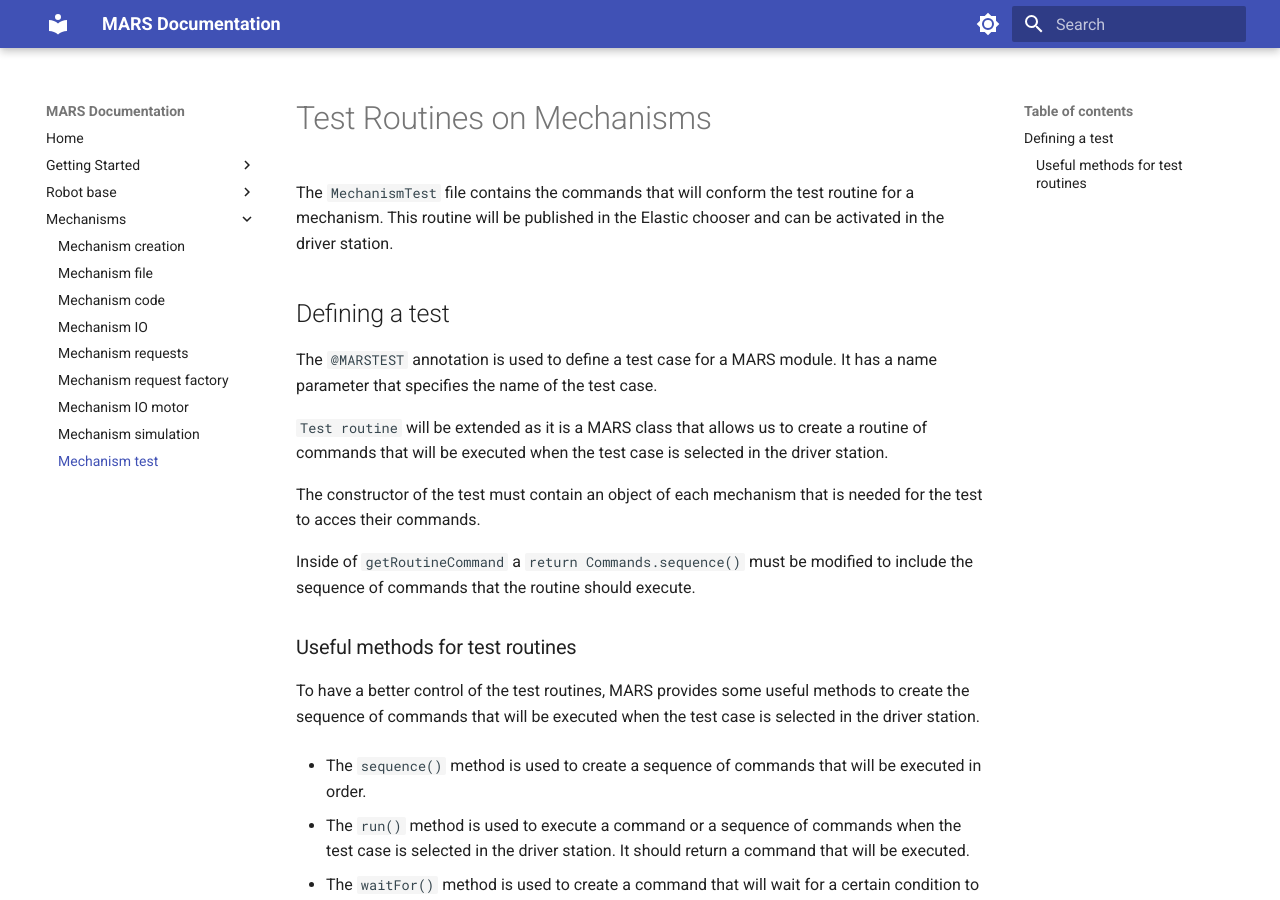
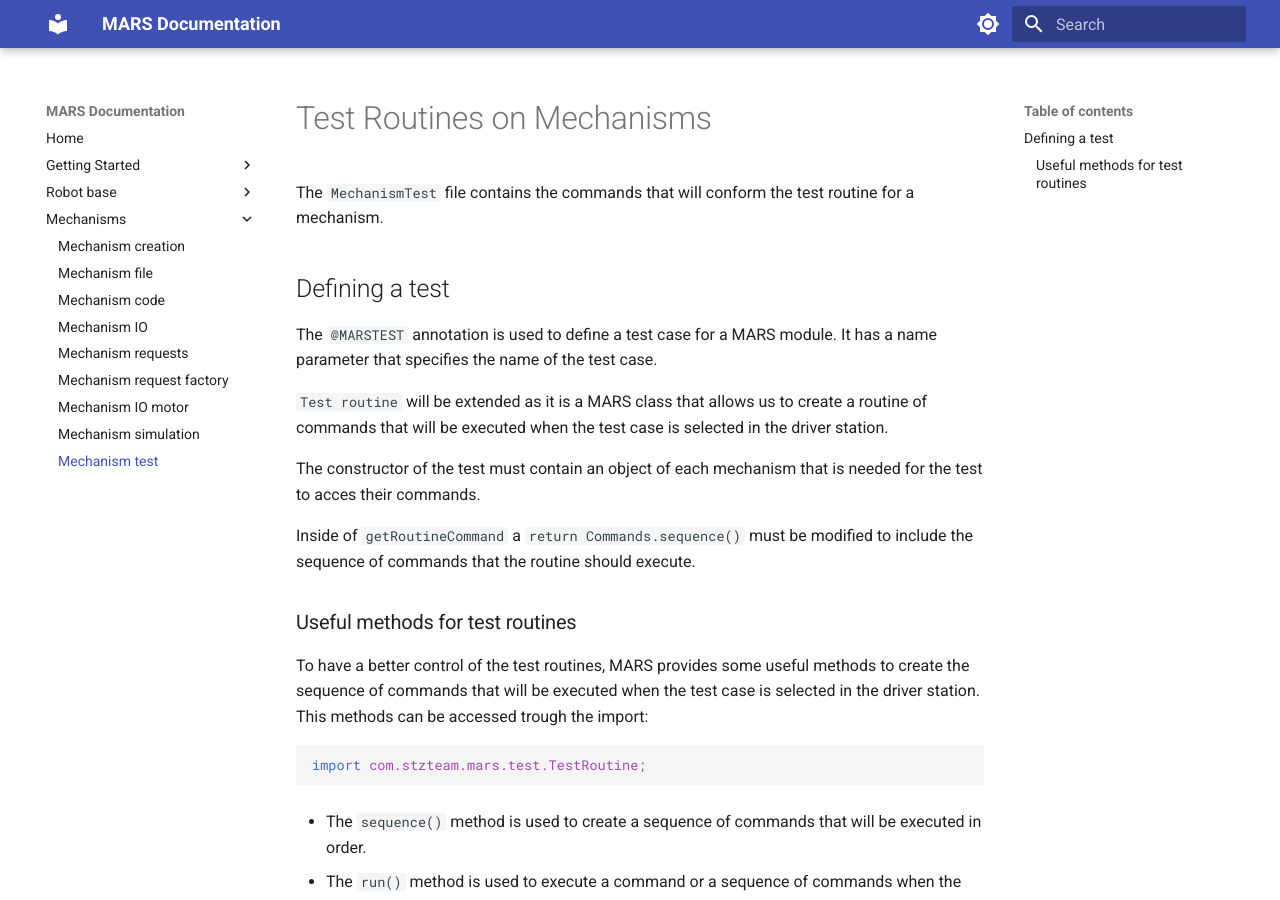
Before and after one commit to Imcab/MarsDocumentation, an MkDocs documentation site: the page built from docs/mechanisms/test.md, in a window 1280 px wide and 900 px high. Built offline with MkDocs 1.6.1 and Material for MkDocs 9.7.7, drawn with Linux system fonts in a browser that asks for light colours.

Commit message:
Test-bindings & imports specifications

````diff
--- a/docs/mechanisms/test.md
+++ b/docs/mechanisms/test.md
@@ -1,6 +1,6 @@
 # Test Routines on Mechanisms
 
-The `MechanismTest` file contains the commands that will conform the test routine for a mechanism. This routine will be published in the Elastic chooser and can be activated in the driver station.
+The `MechanismTest` file contains the commands that will conform the test routine for a mechanism.
 
 ## Defining a test
 
@@ -14,7 +14,11 @@ Inside of `getRoutineCommand` a `return Commands.sequence()` must be modified to
 
 ### Useful methods for test routines
 
-To have a better control of the test routines, MARS provides some useful methods to create the sequence of commands that will be executed when the test case is selected in the driver station.
+To have a better control of the test routines, MARS provides some useful methods to create the sequence of commands that will be executed when the test case is selected in the driver station. This methods can be accessed trough the import:
+
+```java
+import com.stzteam.mars.test.TestRoutine;
+```
 
 - The `sequence()` method is used to create a sequence of commands that will be executed in order.
 
````
Also changed, not shown: docs/robotbase/bindings/controller-map.md (+7 -1 lines), docs/robotbase/bindings/test-bindings.md (+20 -0 lines).
